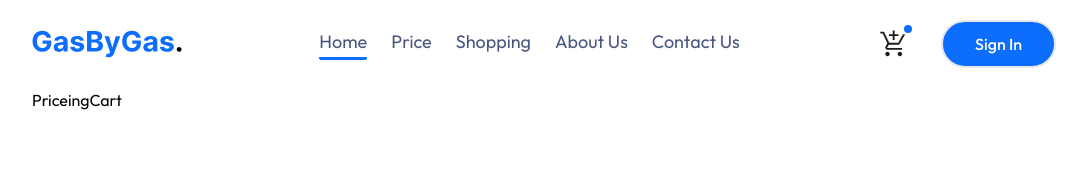
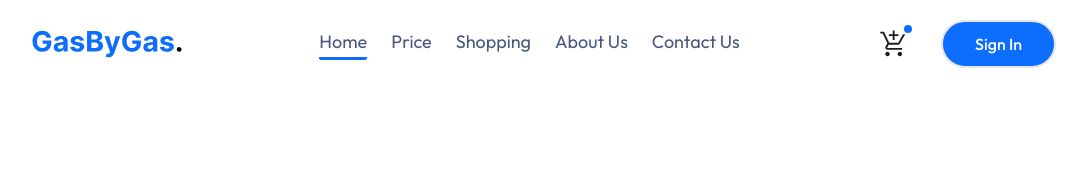
Before and after one commit to gasbygasplc/Supply-Chain-Management-for-Gas-By-Bas-PLC, a React (Vite) app in the folder frontend/: page /Pricing-Cart in a window 1280 px wide. Shown: the top 178 px of the page, without its empty margins (96-1183 px from the left). Built offline with nearby package versions, Linux system fonts and the light colour scheme.

Commit message:
Refactor PriceingCart component to use a section element and improve structure

```diff
--- a/frontend/src/Components/PriceingCart.jsx
+++ b/frontend/src/Components/PriceingCart.jsx
@@ -2,7 +2,15 @@ import React from 'react'
 
 const PriceingCart = () => {
   return (
-    <div id='Pricing-Cart'>PriceingCart</div>
+    <>
+
+      <section id='Pricing-Cart' >
+
+
+
+      </section>
+
+    </>
   )
 }
 
```
Also changed, not shown: frontend/src/assets/Header_Image.svg.
